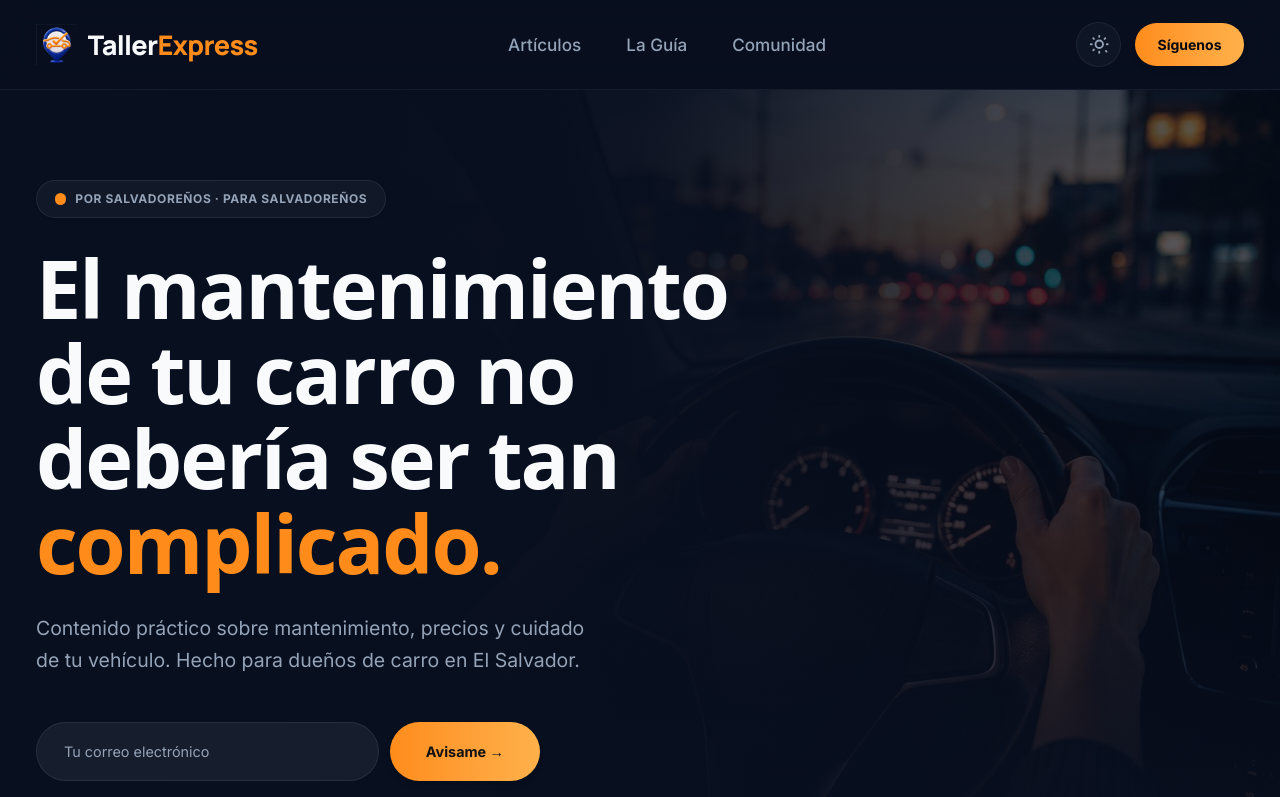
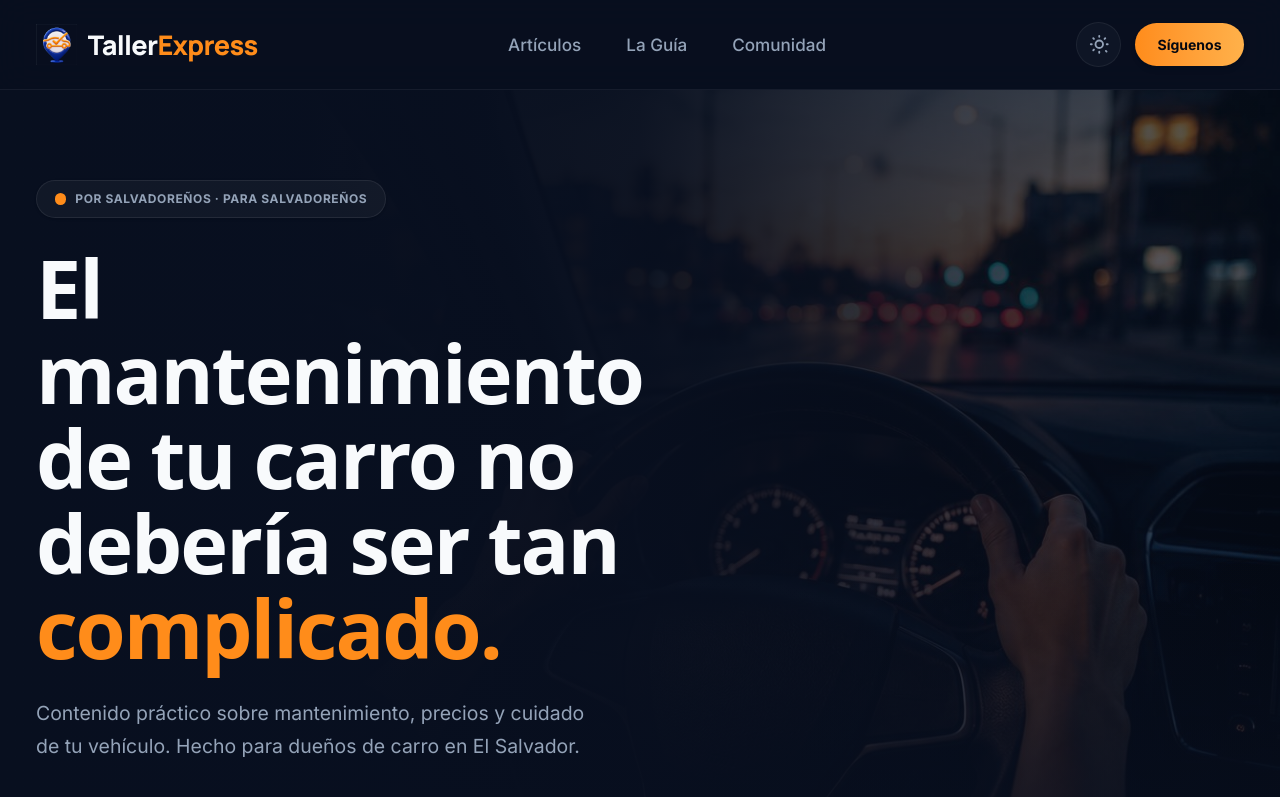
Before and after one commit to denyslopez/taller-express, a Next.js app: page / in a window 1280 px wide. Shown: the top 797 px of the page. Built offline with nearby package versions, Linux system fonts and the light colour scheme.

Commit message:
fix: make whitespace-nowrap on 'El mantenimiento' responsive to prevent overflow on viewports >= 1440px

```diff
--- a/components/sections/Hero.tsx
+++ b/components/sections/Hero.tsx
@@ -49,7 +49,7 @@ export default function Hero() {
 
         {/* H1 Heading - Left Aligned and fluid text sizing to scale smoothly across any viewport */}
         <h1 className="te-anime-text font-display font-extrabold text-[clamp(1.6rem,6.8vw,4.5rem)] leading-[1.05] tracking-tight text-te-text max-w-[640px] font-sans text-left">
-          <span className="whitespace-nowrap">El mantenimiento</span> de tu carro no debería ser tan <span className="text-te-orange">complicado.</span>
+          <span className="whitespace-nowrap md:whitespace-normal">El mantenimiento</span> de tu carro no debería ser tan <span className="text-te-orange">complicado.</span>
         </h1>
 
         {/* Subtitle - Left Aligned */}
```
